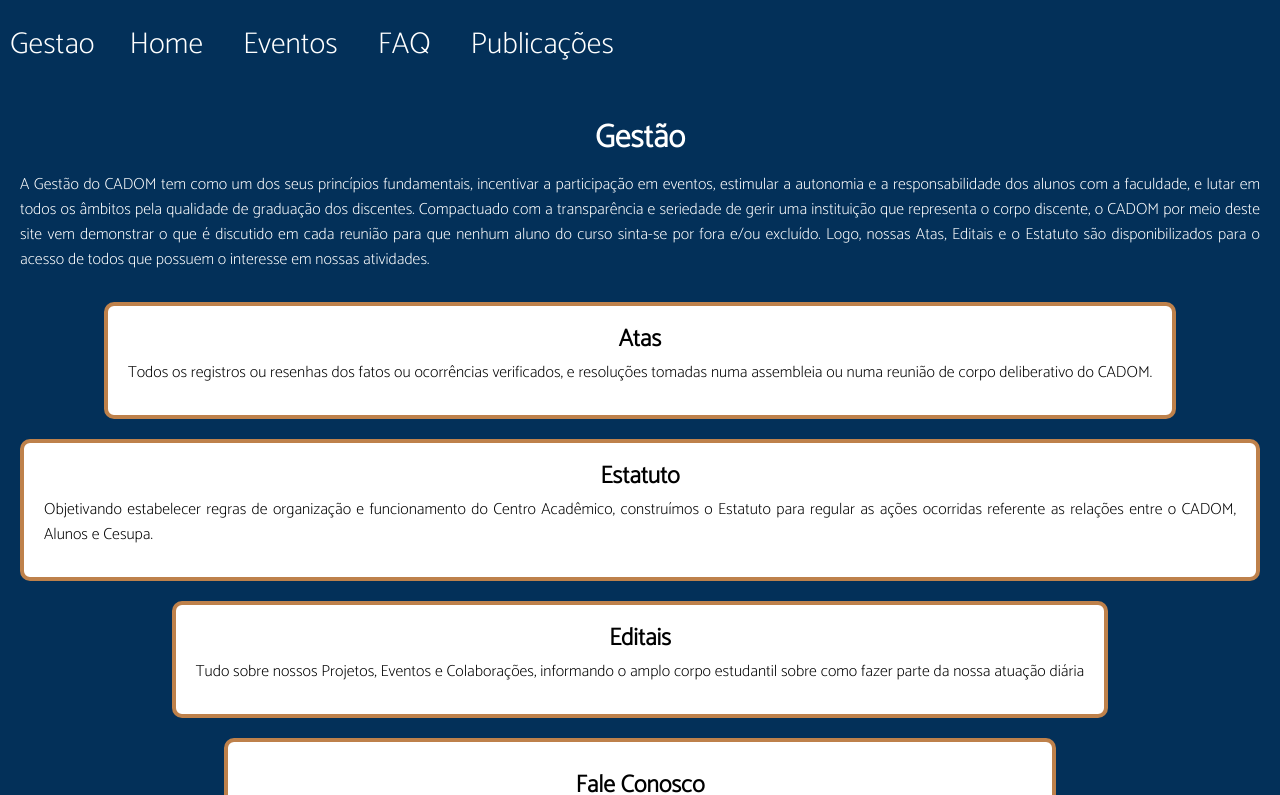
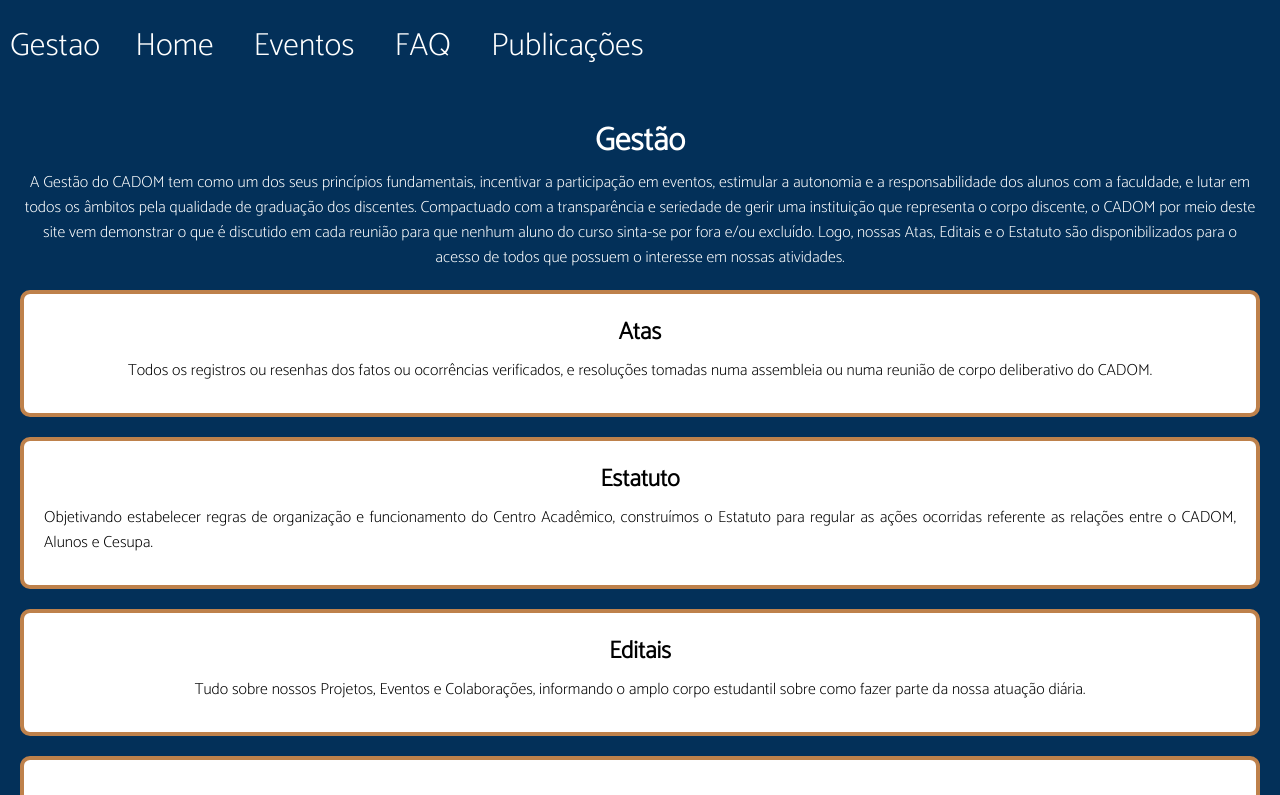
Before and after one commit to olucasfreitas/cadom-site, a React (Create React App) app: page /gestao in a window 1280 px wide. Shown: the top 795 px of the page. Built offline with nearby package versions, Linux system fonts and the light colour scheme.

Commit message:
Feat: Navegação em todas as telas e funcional

```diff
--- a/src/components/Fale-conosco/styles.css
+++ b/src/components/Fale-conosco/styles.css
@@ -43,8 +43,8 @@
 .textContainer-title{
     font-size: 20rem;
     font-weight: bolder;
+    padding: 0.5rem;
 }
-
 button{
     background-color: #BE814B;
     color: white;
--- a/src/components/Footer/styles.css
+++ b/src/components/Footer/styles.css
@@ -7,7 +7,6 @@
     align-items: center;
     margin-top: 2.0rem;
     justify-self: flex-end;
-    padding: 0.7rem;
     border-top-left-radius: 0.2rem;
     border-top-right-radius: 0.2rem;
 }
@@ -15,4 +14,5 @@
     color: #000000;
     font-size: small;
     text-align: center;
+    padding: 1.7rem;
 }
--- a/src/components/NavBar/styles.css
+++ b/src/components/NavBar/styles.css
@@ -1,7 +1,7 @@
 #title-nav{
     margin-top: 1rem;
     color: white;
-    font-size: 3rem;
+    font-size: xx-large;
     margin-right: 3rem;
   }
 
--- a/src/pages/Gestao/index.js
+++ b/src/pages/Gestao/index.js
@@ -10,15 +10,17 @@
   return (
     <>
       <NavBar
+        id="header"
         titlePageNav="Gestao"
         NextPage1="Home"
         NextPage2="Eventos"
         NextPage3="FAQ"
-    NextPage4="Publicações"/>
-    <div className="container-gestao">
+        NextPage4="Publicações" />
+
+      <div id="maincontainer-gestao" className="container-gestao">
         <div className="body-gestao">
           <h1 className="title-page-gestao"> Gestão </h1>
-        <div className="gestao-text-container">
+          <div id="gestao-text-container" className="gestao-text-container">
             <p className="gestao-text">
               A Gestão do CADOM tem como um dos seus princípios fundamentais, incentivar a participação em eventos,
               estimular a autonomia e a responsabilidade dos alunos com a faculdade, e lutar em todos os âmbitos pela qualidade de graduação dos discentes.
@@ -45,7 +47,7 @@
           <Article
             title="Editais"
             description="Tudo sobre nossos Projetos, Eventos e Colaborações, informando o amplo
-        corpo estudantil sobre como fazer parte da nossa atuação diária"
+          corpo estudantil sobre como fazer parte da nossa atuação diária."
           ></Article>
 
           <FaleConosco />
--- a/src/pages/Gestao/styles.css
+++ b/src/pages/Gestao/styles.css
@@ -1,31 +1,22 @@
 .container-gestao{
     display: flex;
     align-items: center;
-    justify-content: flex-start;
     flex-direction: column;
     height: 100vh;
     padding: 2.0rem;
 }
-.body-gestao{
-    display: flex;
-    align-items: center;
-    justify-content: center;
-    flex-direction: column;
-
-}
 .title-page-gestao{
     color: #FFFFFF;
     font-size: xx-large;
+    font-weight: bold;
 }
 .gestao-text-container{
-    display: flex;
-    align-items: center;
-    justify-content: center;
-    text-align: justify;
+    text-align: center;
     margin-top: 1.0rem;
 }
 .gestao-text{
     color: white;
     line-height: 2.5rem;
     font-size: medium;
+    text-align: center;
 }
--- a/src/pages/Home/index.js
+++ b/src/pages/Home/index.js
@@ -18,7 +18,7 @@
     NextPage3="Gestao"
     NextPage4="Publicações"/>
 
-    <div className="container">
+    <div id="container" className="container">
       <h1> Centro acadêmico de Direito Otávio Mendonça </h1>
       <p>
         Lorem ipsum dolor sit amet, consectetur adipiscing elit. Hendrerit cursus in arcu ultrices ut vulputate risus. Orci a commodo ornare diam ac eu, tristique nisl. Velit tempus nulla vitae in tristique. Augue dui proin massa senectus elementum diam.
```
Also changed, not shown: src/pages/Home/styles.css (line endings or trailing spaces). Lines whose indentation alone changed are shown as unchanged.
